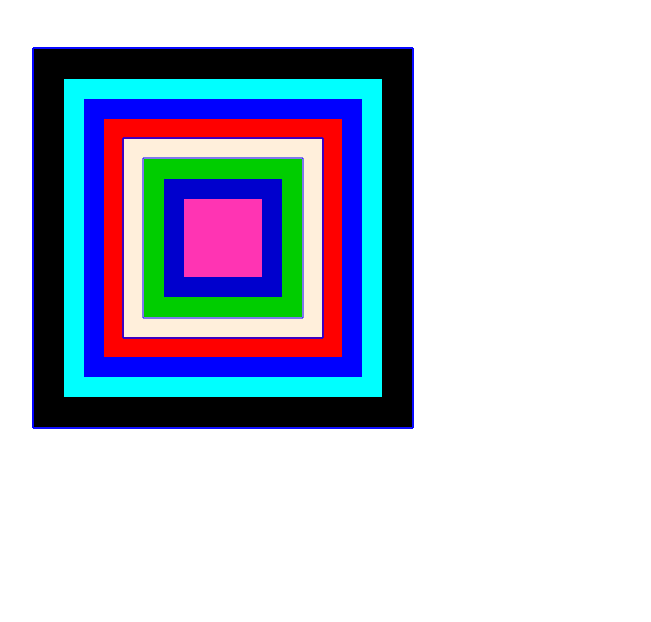
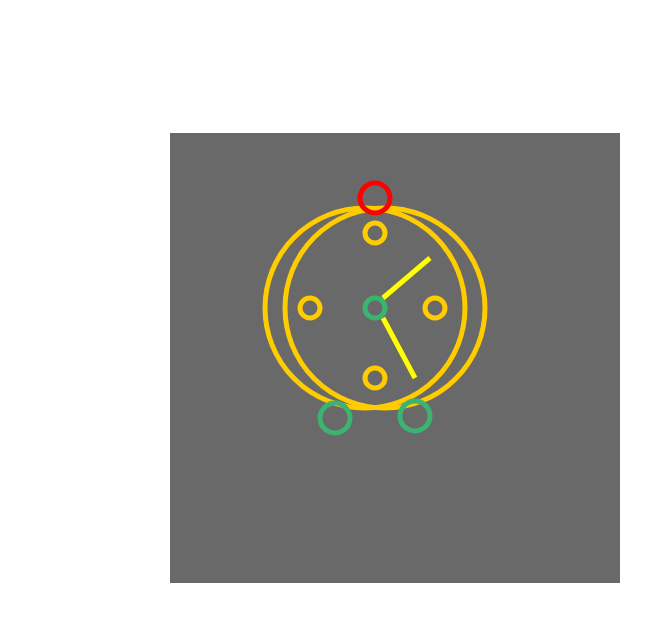
Before and after one commit to Fizdepud/resume, a plain HTML site: page 5lab/index.html in a window 1280 px wide. Shown: the whole page, without its empty margins (75-726 px from the left). Drawn offline with Linux system fonts and the light colour scheme.

Commit message:
Update index.html

```diff
--- a/5lab/index.html
+++ b/5lab/index.html
@@ -3,8 +3,8 @@
  <head>
   <title>canvas</title>
   <meta charset="utf-8">
-
-  <canvas id="smile" width="1000" height="1000">
+<center>
+  <canvas id="smile" width="800" height="800">
     <p>Ваш браузер не поддерживает рисование.</p>
   </canvas>
 
@@ -12,75 +12,93 @@
     var myCanvas = document.getElementById('smile');
 
      var cxt = myCanvas.getContext('2d');
+	  // Рисуем прямоугольник
+ 	cxt.fillStyle="#696969";
+	cxt.fillRect(5,125,450,450);
 
-        cxt.strokeStyle = 'blue';
-	cxt.lineWidth = 1;
-	cxt.lineTo(100,420);
-	cxt.lineTo(100,40);
+	// Рисуем левую окружность
+     cxt.beginPath();
+	 cxt.lineWidth = 5;
+     cxt.strokeStyle = "#fc0";
+     //cxt.fillStyle = "#fc0";
+     cxt.arc(220,300,100,200,Math.PI*2,true);
+     cxt.closePath();
+     cxt.stroke();
+
+    // Рисуем правую окружность
+     cxt.beginPath();
+	 cxt.lineWidth = 5;
+     cxt.strokeStyle = "#fc0";
+     //cxt.fillStyle = "#fc0";
+     cxt.arc(200,300,100,200,Math.PI*2,true);
+     cxt.closePath();
+     cxt.stroke();
+
+	 // окружность по середине
+     cxt.beginPath();
+	 cxt.strokeStyle = "#3CB371";
+     cxt.arc(210,300,10,0,Math.PI*2,true);
+     cxt.closePath();
+     cxt.stroke();
+	 //верхняя окружность
+	 cxt.beginPath();
+	 cxt.strokeStyle = '#fc0';
+     cxt.arc(210,225,10,0,Math.PI*2,true);
+     cxt.closePath();
+	 cxt.stroke();
+
+	 //нижняя окружность
+	 cxt.beginPath();
+     cxt.arc(210,370,10,0,Math.PI*2,true);
+     cxt.closePath();
+     cxt.stroke();
+
+	  //правая окружность по середине
+	 cxt.beginPath();
+     cxt.arc(270,300,10,0,Math.PI*2,true);
+     cxt.closePath();
+     cxt.stroke();
+
+	  //левая окружность по середине
+	 cxt.beginPath();
+     cxt.arc(145,300,10,0,Math.PI*2,true);
+     cxt.closePath();
+     cxt.stroke();
+
+	 //левая окр.внизу
+	 cxt.beginPath();
+	 cxt.strokeStyle = '#3CB371';
+     cxt.arc(170,410,15,0,Math.PI*2,true);
+     cxt.closePath();
+     cxt.stroke();
+
+	 //правая окр.внизу
+	 cxt.beginPath();
+     cxt.arc(250,408,15,0,Math.PI*2,true);
+     cxt.closePath();
+     cxt.stroke();
+
+	 //самая верхняя окружность
+	 cxt.beginPath();
+	 cxt.strokeStyle = 'red';
+     cxt.arc(210,190,15,0,Math.PI*2,true);
+     cxt.closePath();
+     cxt.stroke();
+
+	// стрелки
+
+   cxt.beginPath();
+   cxt.strokeStyle = 'yellow';
+	cxt.moveTo(218,290);
+	cxt.lineTo(265,250);
+	cxt.moveTo(218,310);
+	cxt.lineTo(250,370);
+	cxt.closePath();
 	cxt.stroke();
 
 
-        cxt.strokeStyle = 'blue';
-	cxt.lineWidth = 1;
-	cxt.lineTo(480,40);
-	cxt.lineTo(480,420);
-	cxt.stroke();
-
-	cxt.strokeStyle = 'blue';
-	cxt.lineWidth = 1;
-	cxt.lineTo(420,420);
-	cxt.lineTo(100,420);
-	cxt.stroke();
-
-
-        cxt.fillRect(101,41,378,378);
-
-	cxt.fillStyle='#00FFFF';
-        cxt.fillRect(131,71,318,318);
-
-	cxt.fillStyle='#0000FF';
-        cxt.fillRect(151,91,278,278);
-
-        cxt.fillStyle='#FF0000';
-        cxt.fillRect(171,111,238,238);
-
-        cxt.fillStyle='#FFEFDB';
-        cxt.fillRect(191,131,198,198);
-
-        cxt.fillStyle='#00CD00';
-        cxt.fillRect(211,151,158,158);
-
-        cxt.fillStyle='#0000CD';
-        cxt.fillRect(231,171,118,118);
-
-        cxt.fillStyle='#FF34B3';
-        cxt.fillRect(251,191,78,78);
-
-
-
-        cxt.strokeStyle = 'blue';
-	cxt.lineWidth = 1;
-        cxt.moveTo(190,130);
-	cxt.lineTo(190,130);
-	cxt.stroke();
-
-	cxt.strokeStyle = 'blue';
-	cxt.lineWidth = 1;
-	cxt.lineTo(390,130);
-	cxt.lineTo(390,330);
-        cxt.lineTo(190,330);
-        cxt.lineTo(190,130);
-	cxt.stroke();
-
-	cxt.strokeStyle = 'blue';
-	cxt.lineWidth = 1;
-        cxt.moveTo(210,150);
-	cxt.lineTo(370,150);
-	cxt.lineTo(370,310);
-        cxt.lineTo(210,310);
-        cxt.lineTo(210,150);
-	cxt.stroke();
   </script>
+  </center>
  </head>
  <body>
 </html>
```
